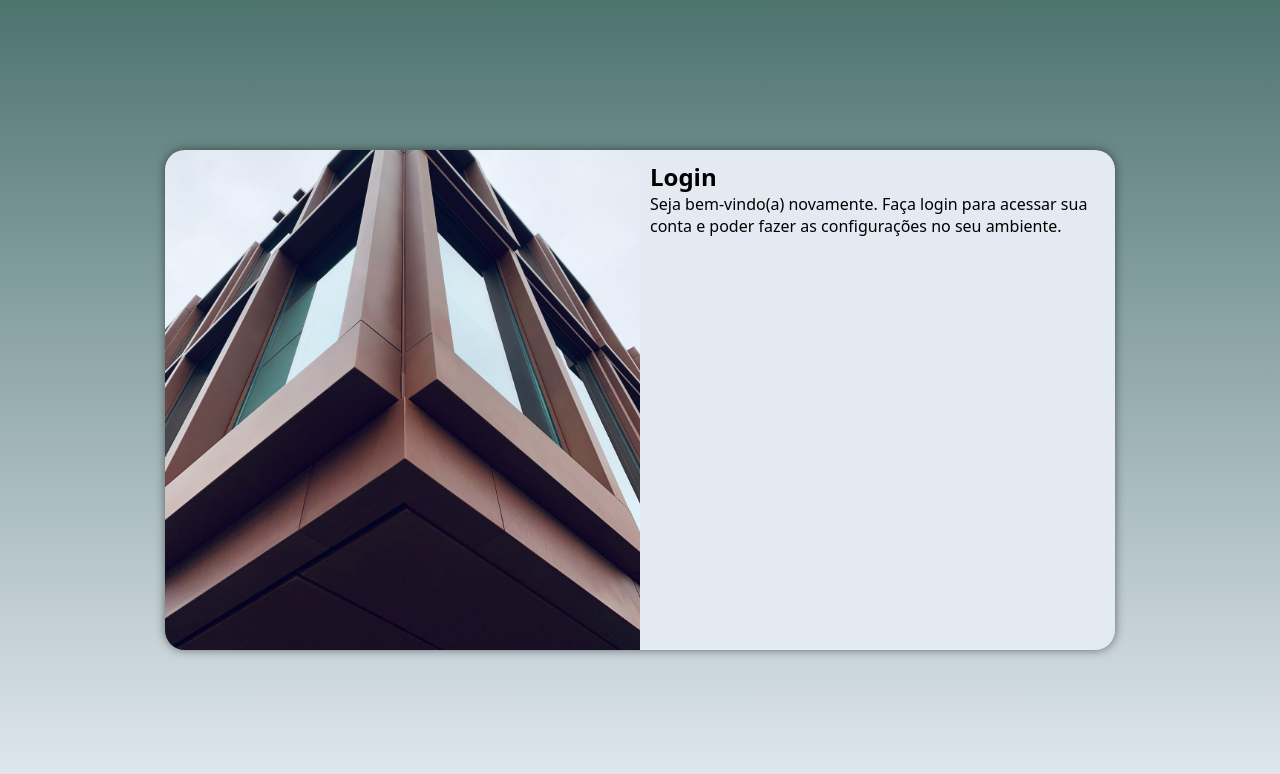
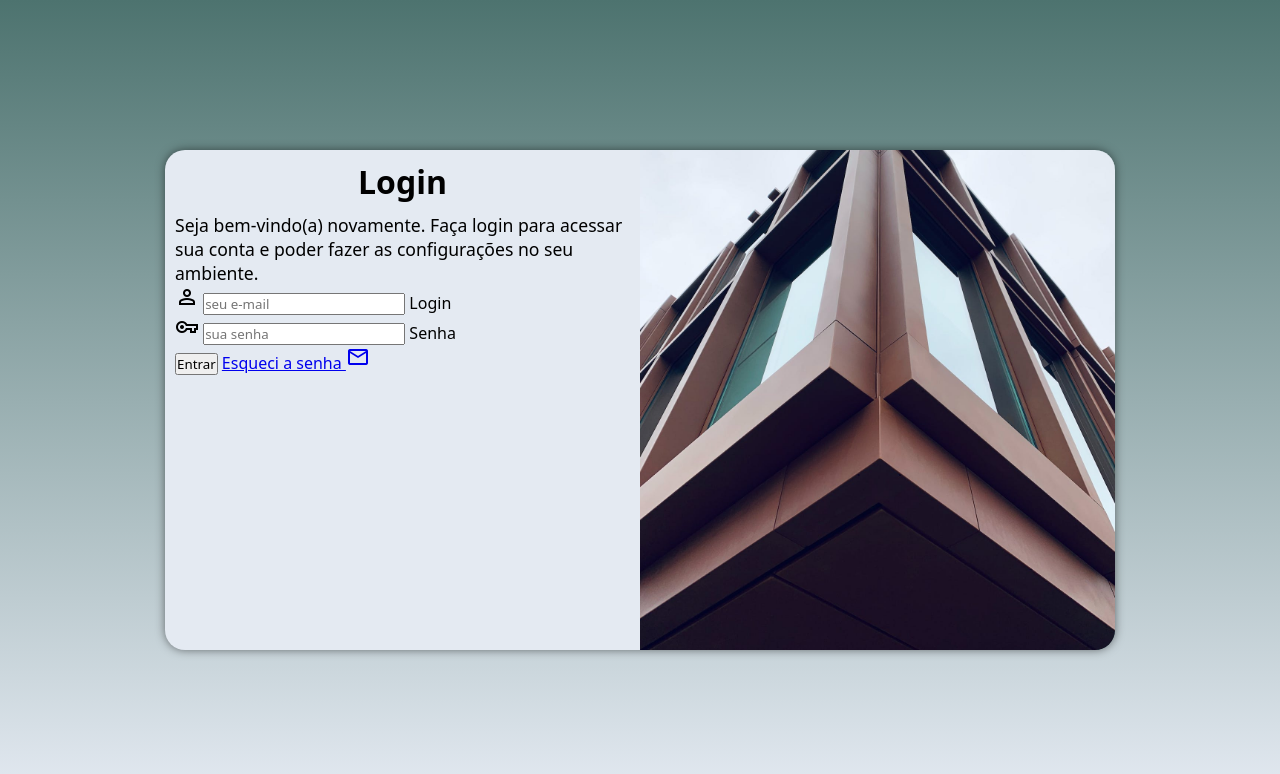
Before and after one commit to brunosantooss/projeto-login, a plain HTML site: page index.html in a window 1280 px wide. Drawn offline with nearby package versions, Linux system fonts and the light colour scheme.

Commit message:
adicionei o formulário

```diff
--- a/estilos/media-query.css
+++ b/estilos/media-query.css
@@ -52,13 +52,21 @@ Granes telas: acima de 1200px
     }
 
     section#login > div#imagem {
-        float: left;
+        float: right;
         width: 50%;
         height: 100%;
     }
 
     section#login > div#formulario {
-        float: right;
+        float: left;
         width: 50%;
     }
+
+    div#formulario > h1 {
+        font-size: 2em;
+    }
+
+    div#formulario > p {
+        font-size: 1.1em;
+    }
 }
--- a/estilos/style.css
+++ b/estilos/style.css
@@ -56,3 +56,12 @@ section#login > div#formulario {
     display: block;
     padding: 10px;
 }
+
+div#formulario > h1 {
+    text-align: center;
+    margin-bottom: 10px;
+}
+
+div#formulario > p {
+    font-size: 0.8em;
+}
--- a/index.html
+++ b/index.html
@@ -4,6 +4,7 @@
     <meta charset="UTF-8">
     <meta name="viewport" content="width=device-width, initial-scale=1.0">
     <title>Login</title>
+    <link href="https://fonts.googleapis.com/css2?family=Material+Symbols+Outlined" rel="stylesheet" />
     <link rel="stylesheet" href="estilos/style.css">
     <link rel="stylesheet" href="estilos/media-query.css">
 </head>
@@ -11,13 +12,30 @@
     <main>
         <section id="login">
             <div id="imagem">
-
+                <!-- Aqui vai a imagem nas CSS -->
             </div>
             <div id="formulario">
                 <h1>Login</h1>
                 <p>Seja bem-vindo(a) novamente. Faça login para acessar sua conta e poder fazer as configurações no seu ambiente.</p>
-                <form action="login.php" method="post">
-
+                <form action="login.php" method="post" autocomplete="on">
+                    <div class="campo">
+                        <span class="material-symbols-outlined">
+                            person
+                            </span>
+                        <input type="email" name="login" id="ilogin" placeholder="seu e-mail" autocomplete="email" required maxlength="30">
+                        <label for="ilogin">Login</label>
+                    </div>
+                    <div class="campo">
+                        <span class="material-symbols-outlined">
+                            vpn_key
+                            </span>
+                        <input type="password" name="senha" id="isenha" placeholder="sua senha" autocomplete="current-password" required minlength="8" maxlength="20">
+                        <label for="isenha">Senha</label>
+                    </div>
+                    <input type="submit" value="Entrar">
+                    <a href="esqueci.html">
+                        Esqueci a senha <span class="material-symbols-outlined">mail</span>
+                    </a>
                 </form>
             </div>
         </section>
```
